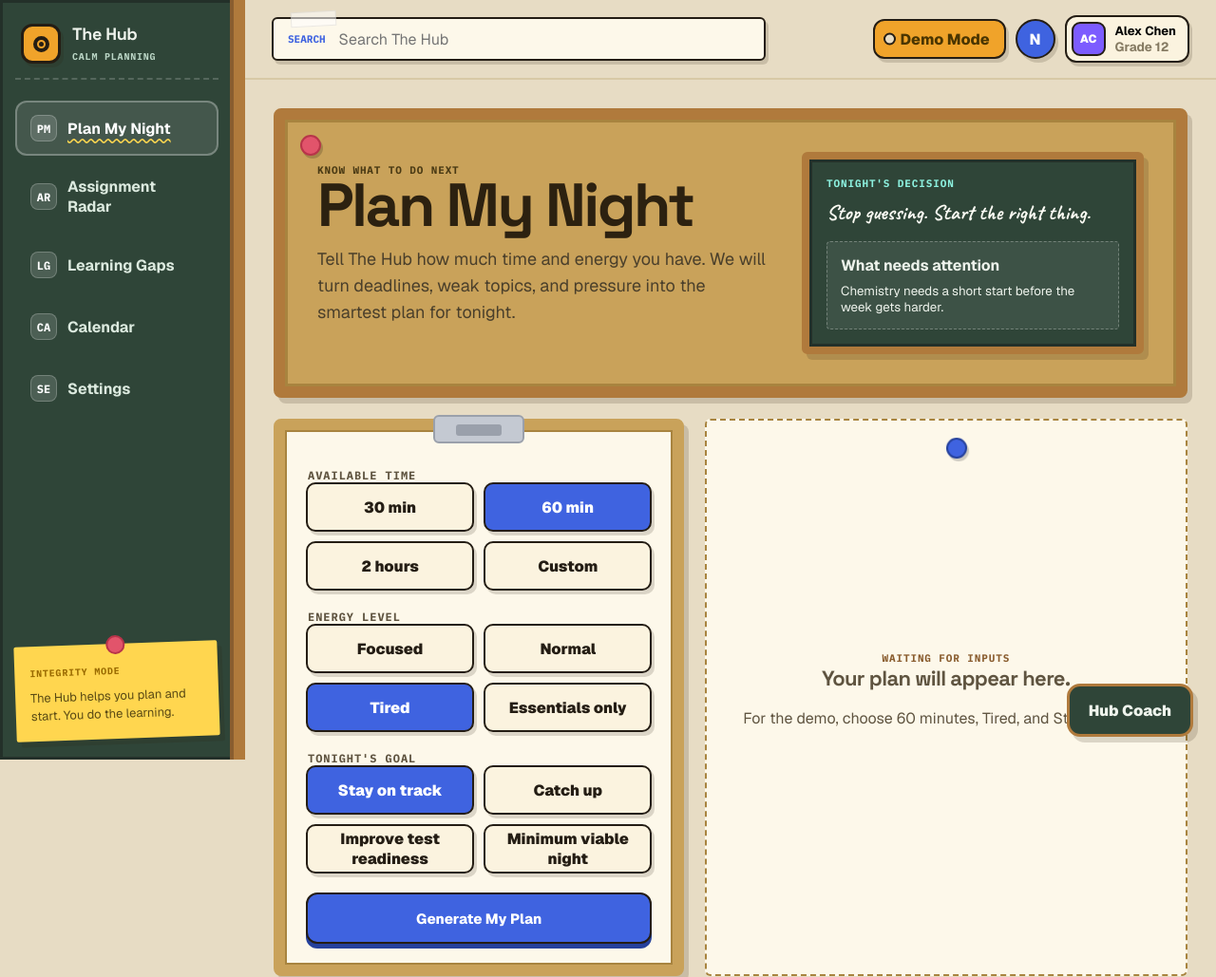
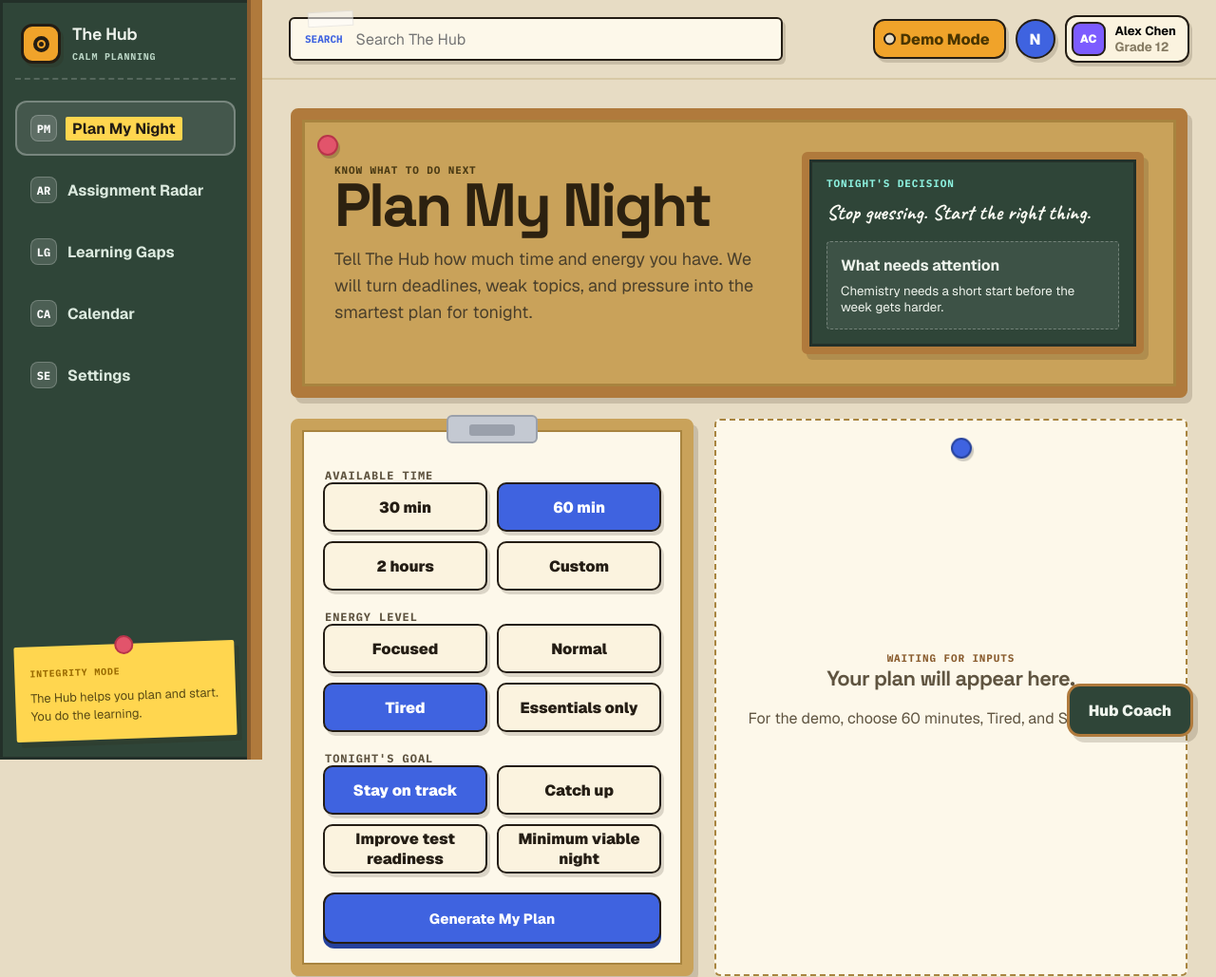
Before and after one commit to leojhli/jamhacks, a website: page The Hub.dc.html in a window 1280 px wide. Shown: the top 1029 px of the page at 95% size. Drawn offline with nearby package versions, Linux system fonts and the light colour scheme; no server answers.

Commit message:
Widen sidebar and improve active nav highlighting

```diff
--- a/The Hub.dc.html
+++ b/The Hub.dc.html
@@ -7,7 +7,7 @@
   <link rel="preconnect" href="https://fonts.googleapis.com">
   <link rel="preconnect" href="https://fonts.gstatic.com" crossorigin>
   <link href="https://fonts.googleapis.com/css2?family=Space+Grotesk:wght@400;500;600;700&family=Geist:wght@400;500;600;700;800;900&family=IBM+Plex+Mono:wght@400;500;600;700&family=Caveat:wght@600;700&display=swap" rel="stylesheet">
-  <link rel="stylesheet" href="/styles.css?v=9">
+  <link rel="stylesheet" href="/styles.css?v=11">
 </head>
 <body>
   <div id="app">
--- a/public/styles.css
+++ b/public/styles.css
@@ -84,7 +84,7 @@ summary:focus-visible {
 #app {
   min-height: 100vh;
   display: grid;
-  grid-template-columns: 258px minmax(0, 1fr);
+  grid-template-columns: 276px minmax(0, 1fr);
 }
 
 /* ============================================================
@@ -163,6 +163,7 @@ summary:focus-visible {
   background: transparent;
   text-align: left;
   font-weight: 700;
+  white-space: nowrap;
   transition: transform .14s ease-out, background .14s ease-out, border-color .14s ease-out;
 }
 .nav-button:hover { background: rgba(255,255,255,.08); transform: translateX(4px); }
@@ -173,8 +174,13 @@ summary:focus-visible {
   border-color: rgba(255,255,255,.28);
 }
 .nav-button.active span:last-child {
-  text-decoration: underline wavy var(--note-yellow);
-  text-underline-offset: 5px;
+  padding: 2px 5px;
+  border-radius: 2px;
+  color: var(--ink);
+  background: var(--note-yellow);
+  box-shadow: 2px 0 0 var(--note-yellow), -2px 0 0 var(--note-yellow);
+  box-decoration-break: clone;
+  -webkit-box-decoration-break: clone;
 }
 .nav-icon {
   width: 28px;
```
